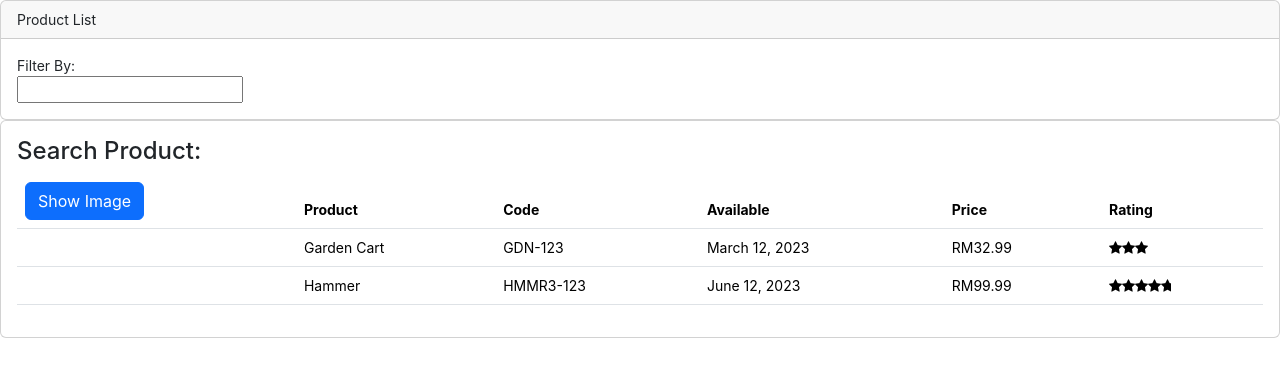
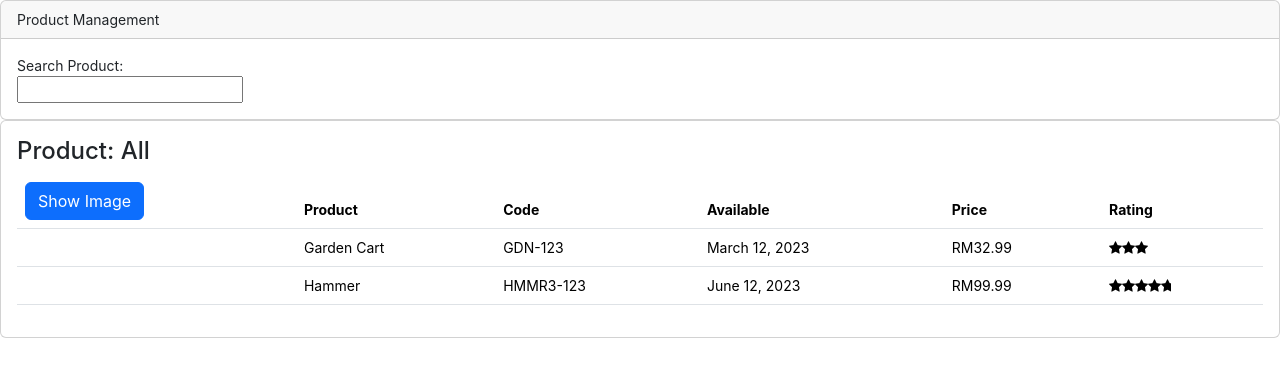
Before and after one commit to nitsuzxz/apm-new, an Angular app: page / in a window 1280 px wide. Shown: the top 376 px of the page. Built offline with nearby package versions, Linux system fonts and the light colour scheme.

Commit message:
Change UI

```diff
--- a/src/app/products/products.component.html
+++ b/src/app/products/products.component.html
@@ -3,7 +3,7 @@
     {{pageTitle}}
   </div>
   <div class="card-body">
-    <div class="col-md-2">Filter By:</div>
+    <div class="col-md-2">Search Product:</div>
     <div class="col-md-4">
         <input type="text" [(ngModel)]="listFilter"/>
     </div>
@@ -13,7 +13,7 @@
   <div class="card-body">
     <div class="row">
       <div class="col-md-6">
-          <h4>Search Product: {{listFilter}}</h4>
+          <h4>Product: {{ listFilter ? listFilter : 'All' }}</h4>
       </div>
       <div class="table-responsive">
         <table class="table">
--- a/src/app/products/products.component.ts
+++ b/src/app/products/products.component.ts
@@ -10,7 +10,7 @@ import { ProductService } from '../data/services/product.service';
 
 export class ProductsComponent implements OnInit {
 
-  pageTitle: string = "Product List";
+  pageTitle: string = "Product Management";
   imageWidth: number=50;
   imageMargin: number=2;
   showImage: boolean=false;
```
